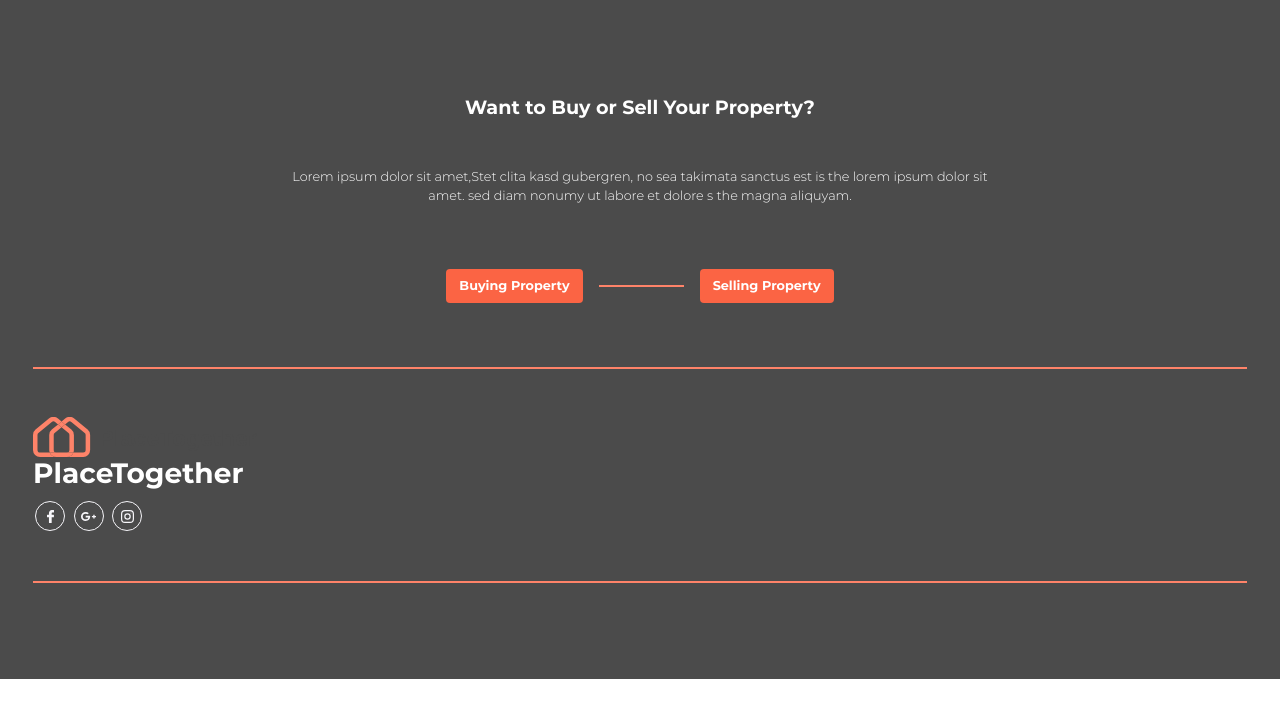
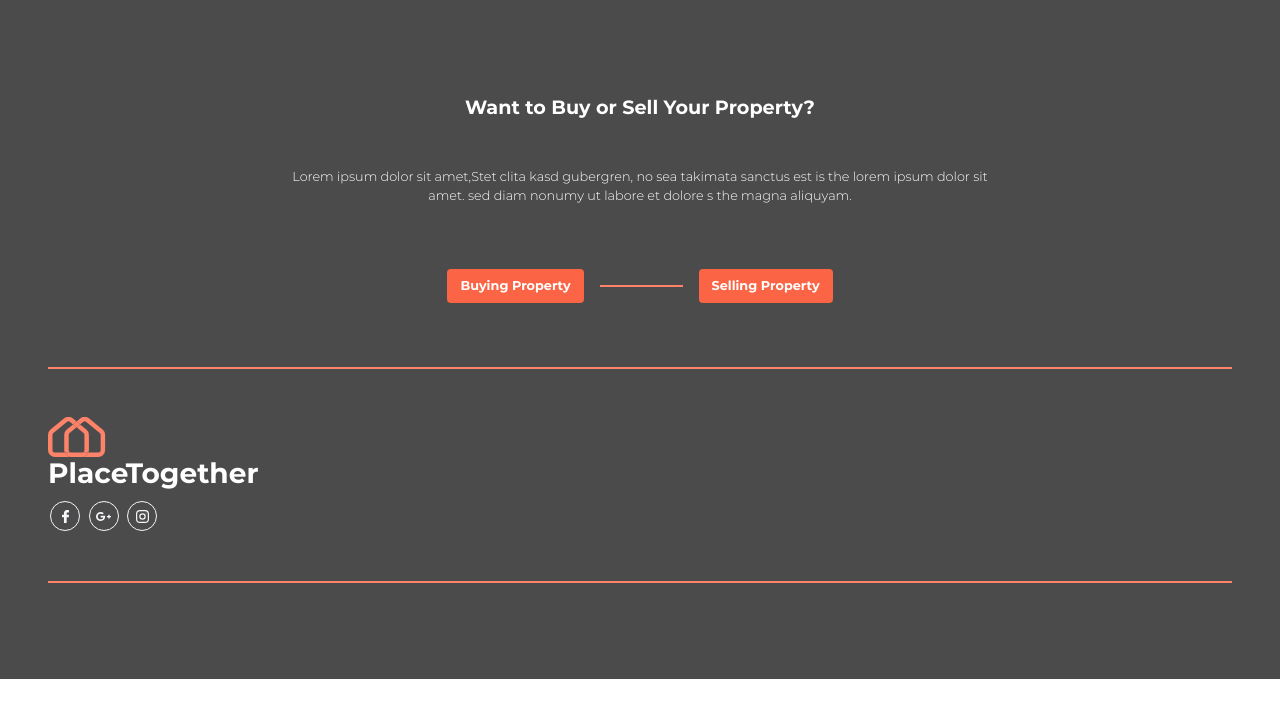
Before and after one commit to azzeddine05/real_estate, a Symfony app: template templates/layout.html.twig in a window 1280 px wide. Shown: the top 718 px of the page. Run offline with Twig, Linux system fonts and the light colour scheme; the template is opened without the code that fills it, so the values that code supplies are empty; some libraries are stand-ins or nearby versions.

Commit message:
fix in home/index view

```diff
--- a/templates/base.html.twig
+++ b/templates/base.html.twig
@@ -4,7 +4,7 @@
 		<meta charset="UTF-8">
 		<meta name="viewport" content="width=device-width, initial-scale=1.0">
 		<title>
-			{% block title %}BelgiqueImmo{% endblock %}
+			{% block title %} BelgiqueImmo {% endblock %}
 		</title>
 		{% block stylesheets %}
 			<link rel="stylesheet" type="text/css" href="{{ asset('css/style.css') }}"/>
@@ -15,7 +15,9 @@
 		{% endblock %}
 	</head>
 	<body>
-		{% block body %}{% endblock %}
-		{% block javascripts %}{% endblock %}
+		<div class="container-fluid">
+			{% block body %}{% endblock %}
+			{% block javascripts %}{% endblock %}
+		</div>
 	</body>
 </html>
--- a/templates/home/index.html.twig
+++ b/templates/home/index.html.twig
@@ -1,6 +1,5 @@
 {% extends "layout.html.twig" %}
 {% block content %}
-	<div class="container-fluid">
 	<header class="row header">
 		<div class="col-md-12">
 			<div class="row plr-6">
@@ -265,5 +264,4 @@
 			</div>
 		</div>
 	</div>
-	</div>
 {% endblock %}
```
Lines whose indentation alone changed are shown as unchanged.
